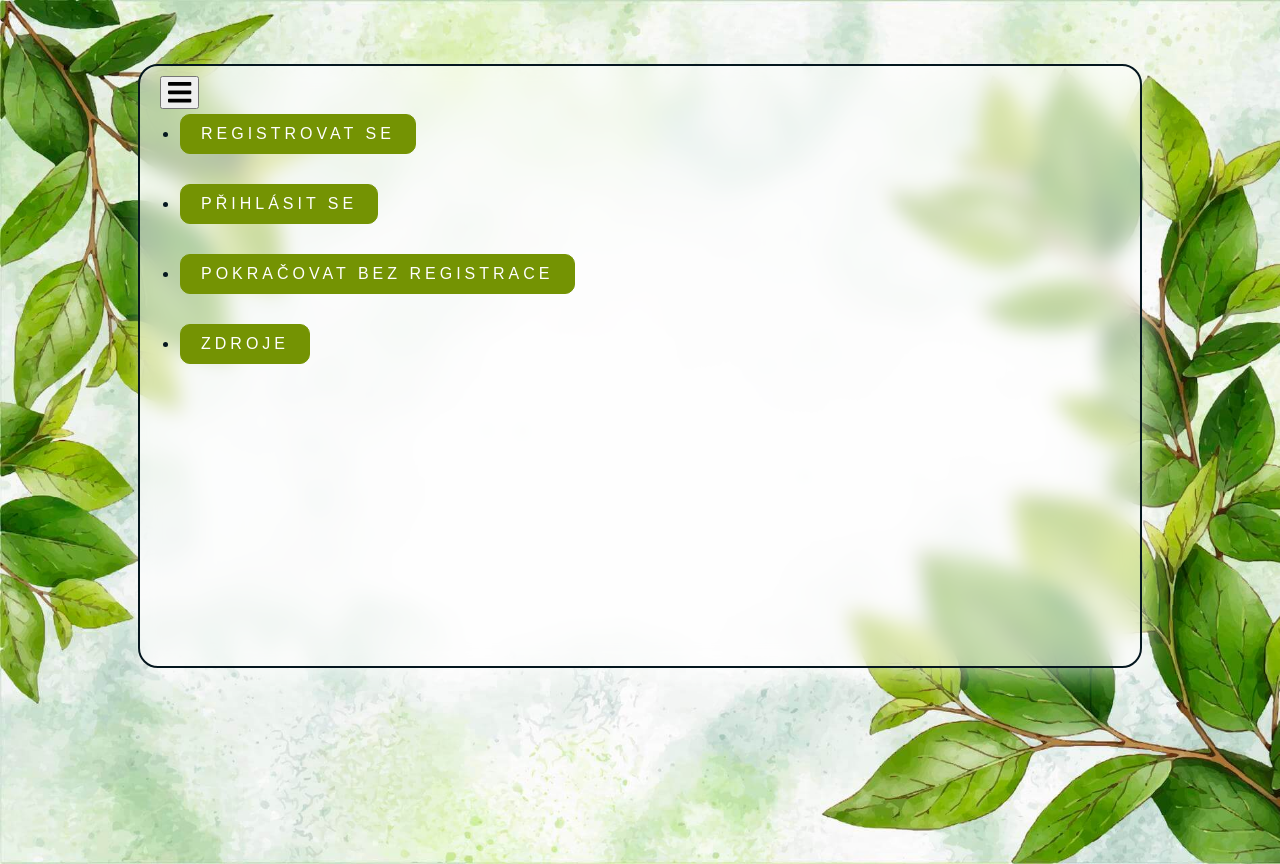
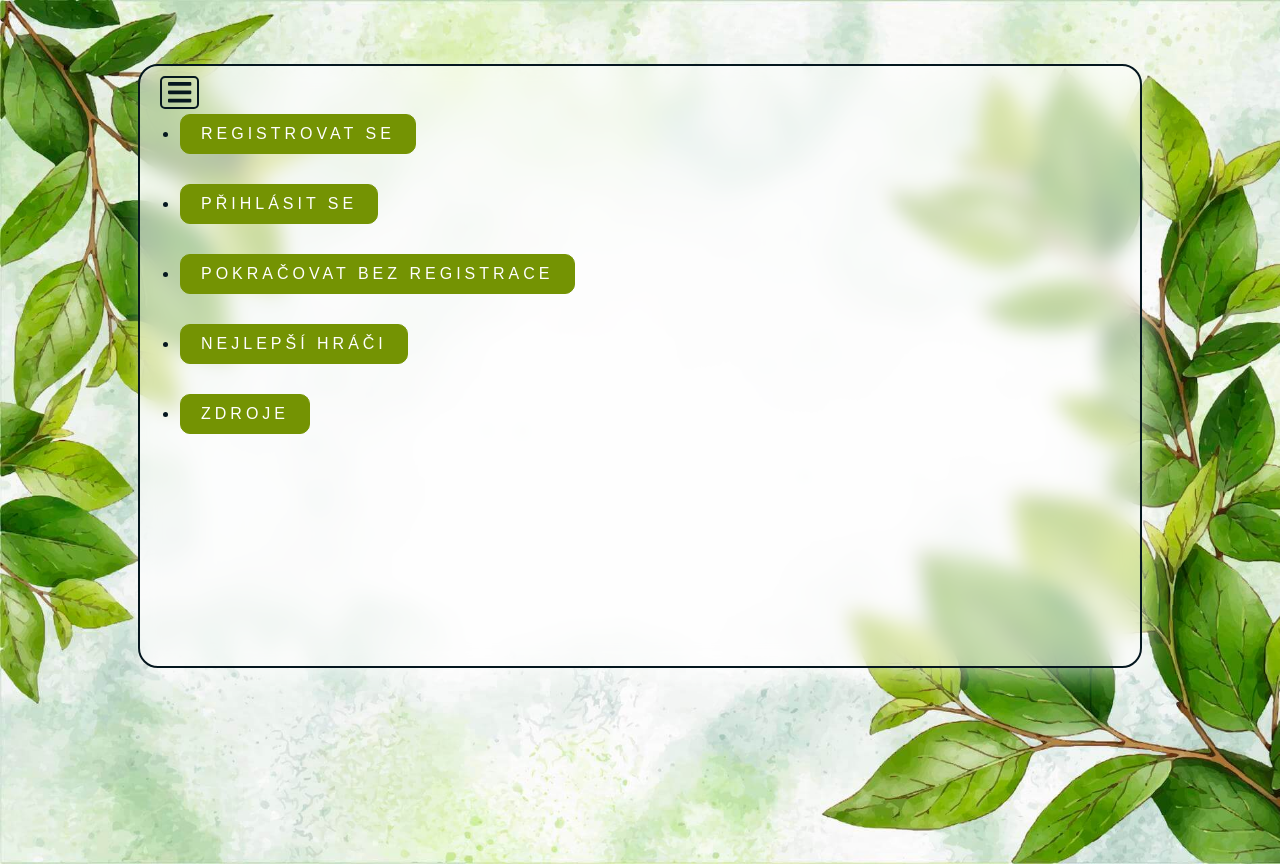
Before and after one commit to LenkaVer/cesta-z-lesa, a React (Create React App) app: page /set-user in a window 1280 px wide. Both pictures are taken after a click on the button 179 px from the left and 92 px from the top of the page. Built offline with nearby package versions, Linux system fonts and the light colour scheme; no server answers; a web font is replaced by a local one.

Commit message:
Add Menu

```diff
--- /dev/null
+++ b/src/Credits/index.jsx
@@ -0,0 +1,9 @@
+import React from 'react';
+
+export const Credits = () => {
+  return (
+    <div>
+      <ul>test</ul>
+    </div>
+  );
+};
--- a/src/Game/index.jsx
+++ b/src/Game/index.jsx
@@ -67,17 +67,19 @@ export const Game = () => {
               )}
             </div>
           </div>
-          <div className="user-menu"></div>
+
           <div className="user-stats">
             {currentUserData.username}
+            <p>{lives}</p>
+            <p>{hints}</p>
+          </div>
+          <div className="user-collection">
             <p>
               <FontAwesomeIcon icon={faTrophy} />
               {currentUserData.currentGame.points}
             </p>
-            <p>{lives}</p>
-            <p>{hints}</p>
             <p>
-              Odměny:
+              Kolekce:
               {currentUserData.rewards.length}/{questionsCount}
             </p>
           </div>
--- a/src/Game/style.css
+++ b/src/Game/style.css
@@ -32,8 +32,20 @@
   position: absolute;
   right: 20px;
   top: 10px;
+  text-align: right;
 }
 
 .user-stats p {
   margin: 0.6rem;
 }
+
+.user-collection {
+  position: absolute;
+  right: 20px;
+  bottom: 10px;
+  text-align: right;
+}
+
+.user-collection p {
+  margin: 0.6rem;
+}
--- a/src/Menu/index.jsx
+++ b/src/Menu/index.jsx
@@ -1,6 +1,7 @@
 import React, { useState } from 'react';
 import { useAuth } from '../Auth/AuthContext';
 import { useHistory } from 'react-router-dom';
+import './style.css';
 
 export const Menu = (props) => {
   const { currentUser, currentUserData, logout, updateUserData } = useAuth();
@@ -30,6 +31,10 @@ export const Menu = (props) => {
     history.push('/collection');
   };
 
+  const handleTopWinners = () => {
+    props.setMenuActive(false);
+    history.push('/top-winners');
+  };
   const handleRegistration = () => {
     props.setMenuActive(false);
     history.push('/signup');
@@ -39,16 +44,22 @@ export const Menu = (props) => {
     props.setMenuActive(false);
     history.push('/login');
   };
+
   const handleSignupAnonymous = () => {
     props.setMenuActive(false);
     history.push('/signup-anonymous');
+  };
+
+  const handleCredits = () => {
+    props.setMenuActive(false);
+    history.push('/credits');
   };
 
   return (
     <nav className="navigation">
       {currentUser && currentUserData ? (
         <>
-          <div>
+          <div className="username">
             {currentUserData.username} ({currentUserData.points})
           </div>
           <ul>
@@ -63,10 +74,21 @@ export const Menu = (props) => {
               </button>
             </li>
             <li>
+              <button className="btn" onClick={handleTopWinners}>
+                Nejlepší hráči
+              </button>
+            </li>
+            <li>
+              <button className="btn" onClick={handleCredits}>
+                Zdroje
+              </button>
+            </li>
+            <li>
               <button className="btn" onClick={handleLogout}>
                 Odhlásit se
               </button>
             </li>
+            {error && <div>{error}</div>}
           </ul>
         </>
       ) : (
@@ -87,7 +109,14 @@ export const Menu = (props) => {
             </button>
           </li>
           <li>
-            <button className="btn">Zdroje</button>
+            <button className="btn" onClick={handleTopWinners}>
+              Nejlepší hráči
+            </button>
+          </li>
+          <li>
+            <button className="btn" onClick={handleCredits}>
+              Zdroje
+            </button>
           </li>
         </ul>
       )}
--- /dev/null
+++ b/src/Menu/style.css
@@ -0,0 +1,3 @@
+.username {
+  margin-top: 4rem;
+}
--- a/src/TopWinners/index.jsx
+++ b/src/TopWinners/index.jsx
@@ -44,7 +44,7 @@ export const TopWinners = () => {
         </div>
         <div className="next">
           <Link className="btn" to="/game">
-            Hrát znovu
+            Hrát
           </Link>
         </div>
       </div>
--- a/src/index.jsx
+++ b/src/index.jsx
@@ -15,6 +15,7 @@ import { ForgotPassword } from './ForgotPassword';
 import { Menu } from './Menu';
 import { SignupAnonymous } from './SignupAnonymous';
 import { SetUser } from './SetUser';
+import { Credits } from './Credits';
 import { CollectionItem } from './CollectionItem';
 import { FontAwesomeIcon } from '@fortawesome/react-fontawesome';
 import { faBars } from '@fortawesome/free-solid-svg-icons';
@@ -41,6 +42,7 @@ function App() {
                 component={SignupAnonymous}
               />
               <Route exact path="/top-winners" component={TopWinners} />
+              <Route exact path="/credits" component={Credits} />
               <PrivateRoute exact path="/game" component={Game} />
               <PrivateRoute exact path="/profile" component={Profile} />
               <PrivateRoute
@@ -57,8 +59,8 @@ function App() {
             </Switch>
           )}
           <button
+            className="btn-navigation"
             onClick={() => setMenuActive(!menuActive)}
-            style={{ position: 'absolute', top: '10px', left: '20px' }}
           >
             <FontAwesomeIcon icon={faBars} size="2x" />
           </button>
--- a/src/style.css
+++ b/src/style.css
@@ -169,6 +169,16 @@ body {
   background-color: #1f6101;
 }
 
+.btn-navigation {
+  position: absolute;
+  top: 10px;
+  left: 20px;
+  background-color: transparent;
+  border-radius: 5px;
+  border: 2px solid #05171f;
+  color: #05171f;
+}
+
 @media (max-width: 1450px) {
   .main {
     width: 1000px;
```
